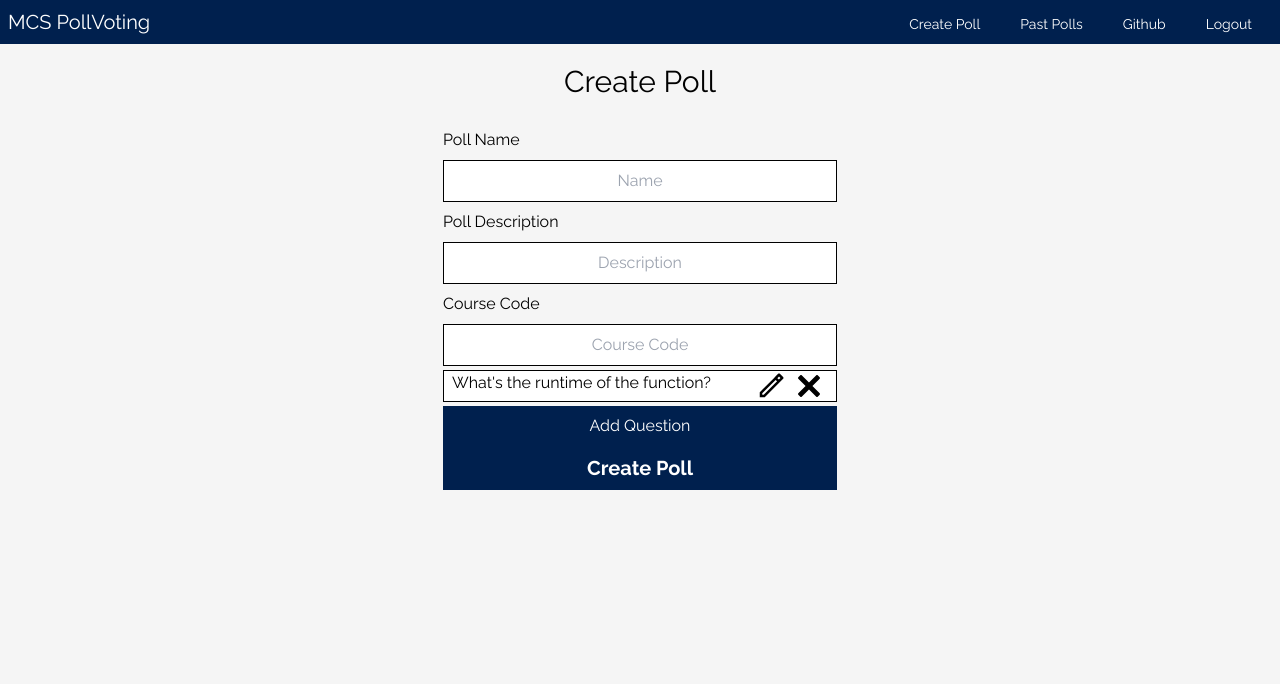
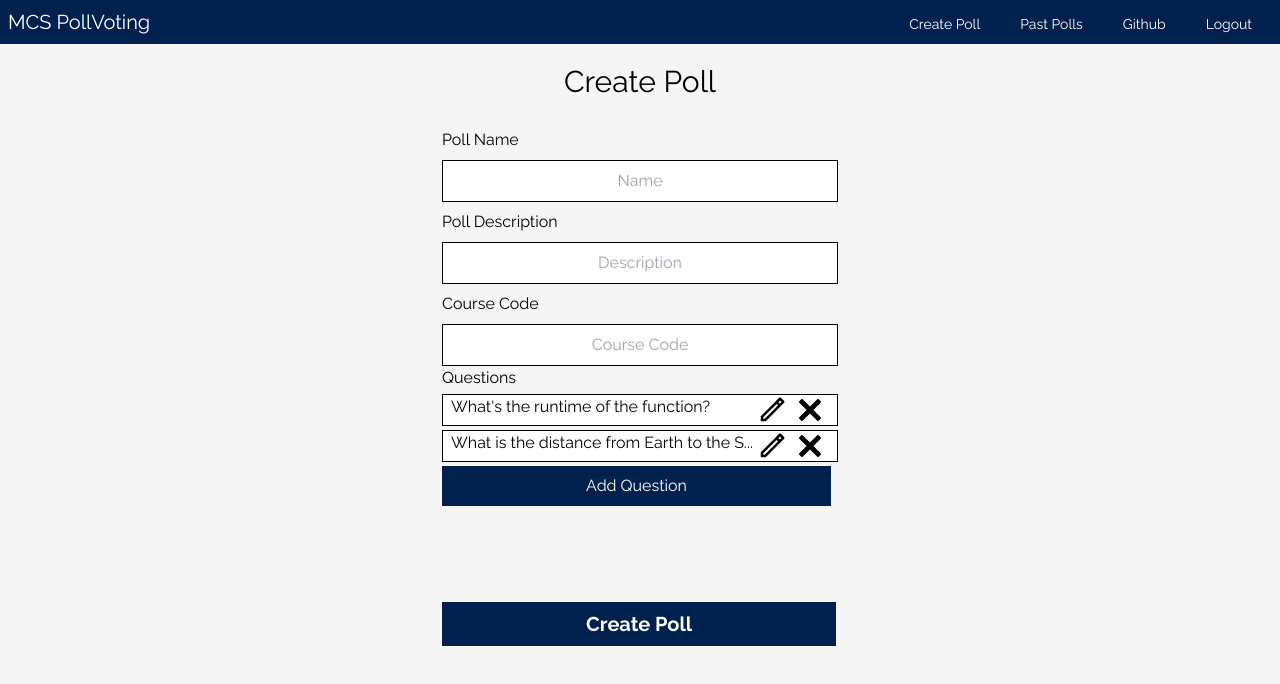
Before and after one commit to utmgdsc/PollVotingSystem, a React (Create React App) app in the folder client/: page /createpoll in a window 1280 px wide. Shown: the top 684 px of the page. Built offline with nearby package versions, Linux system fonts and the light colour scheme.

Commit message:
Add CreatePollPage Progress

```diff
--- a/client/src/pages/CreatePoll.tsx
+++ b/client/src/pages/CreatePoll.tsx
@@ -13,7 +13,7 @@ interface NewPoll {
 
 interface PollQuestion {
   question: string;
-  pollOptions: number;
+  numOptions: number;
 }
 
 export const CreatePoll = () => {
@@ -21,7 +21,16 @@ export const CreatePoll = () => {
     name: "",
     description: "",
     courseCode: "",
-    questions: [],
+    questions: [
+      {
+        question: "What's the runtime of the function?",
+        numOptions: 5,
+      },
+      {
+        question: "What is the distance from Earth to the Sun?",
+        numOptions: 3,
+      },
+    ],
   };
 
   const [pollConfig, updatePollConfig] = useState(initialState);
@@ -41,6 +50,9 @@ export const CreatePoll = () => {
     updatePollConfig(newPollConfig);
   };
 
+  const questionPreview = pollConfig.questions.map((question, idx) => {
+    return <FormQuestion key={idx} question={question.question} />;
+  });
   const pollInputs = (
     Object.keys(pollOptions) as Array<keyof typeof pollOptions>
   ).map((pollOption, idx) => {
@@ -59,11 +71,16 @@ export const CreatePoll = () => {
 
   return (
     <div className={"flex flex-col"}>
-      <Header text={"Create Poll"} />
-      {pollInputs}
-      <FormQuestion question={"What's the runtime of the function?"} />
-      <Button value={"Add Question"} secondary={true} />
-      <Button value={"Create Poll"} />
+      <div className={"mb-24"}>
+        <Header text={"Create Poll"} />
+        {pollInputs}
+        Questions
+        {questionPreview}
+        <Button value={"Add Question"} secondary={true} />
+      </div>
+      <div className={"mt-50"}>
+        <Button value={"Create Poll"} />
+      </div>
     </div>
   );
 };
```
